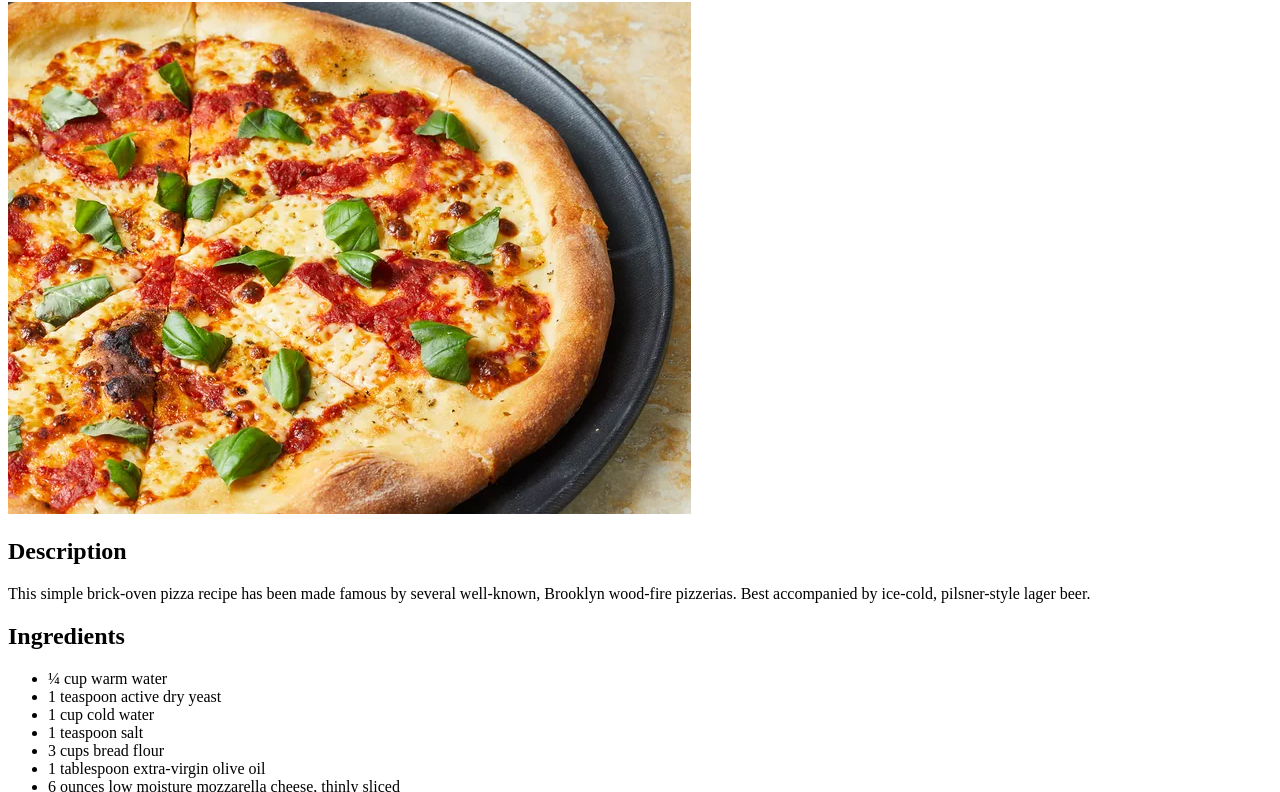
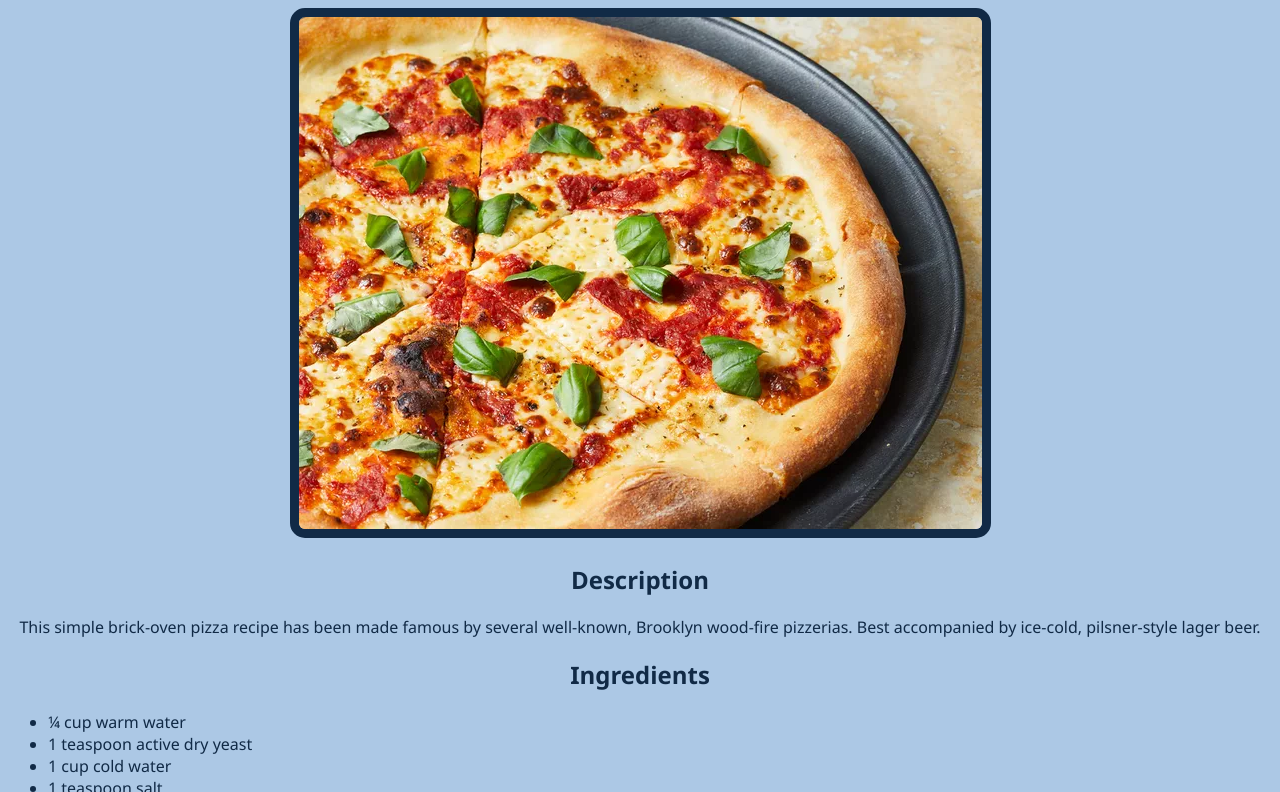
Before and after one commit to imSarahOwl/odin-recipes, a plain HTML site: page recipes/pizza.html in a window 1280 px wide. Shown: the part 78-870 px from the top of the page. Drawn offline with Linux system fonts and the light colour scheme.

Commit message:
Styling all pages
Added some lovely CSS to all the pages

```diff
--- a/recipes/pizza.html
+++ b/recipes/pizza.html
@@ -4,6 +4,7 @@
     <meta charset="UTF-8">
     <meta name="viewport" content="width=device-width, initial-scale=1.0">
     <title>Pizza</title>
+    <link rel="stylesheet" href="style.css">
 </head>
 <body>
     <h1>Pizza</h1>
--- /dev/null
+++ b/recipes/style.css
@@ -0,0 +1,17 @@
+* {
+    text-align: center;
+    font-family: 'Segoe UI', Tahoma, Geneva, Verdana, sans-serif;
+    background-color: #ACC8E5;
+    color: #112A46;
+}
+
+li {
+    text-align: justify;
+}
+
+img {
+    border-radius: 15px;
+    border: 9px;
+    border-color: #112A46;
+    border-style: solid;
+}
--- /dev/null
+++ b/style.css
@@ -0,0 +1,6 @@
+* {
+    text-align: center;
+    font-family: 'Segoe UI', Tahoma, Geneva, Verdana, sans-serif;
+    background-color: #ACC8E5;
+    color: #112A46;
+}
```
Also changed, not shown: index.html (+1 -0 lines), recipes/burger.html (+1 -0 lines), recipes/lasagna.html (+1 -0 lines).
